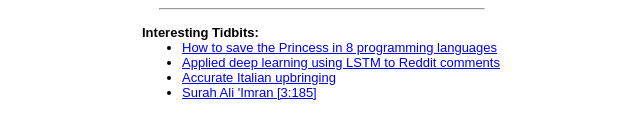
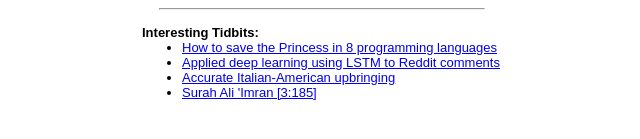
Before and after one commit to thebillest/thebillest.github.io, a plain HTML site: page index.html in a window 1280 px wide. Shown: the part 269-408 px from the top of the page, 318-958 px from the left. Drawn offline with Linux system fonts and the light colour scheme.

Commit message:
Update index.html

```diff
--- a/index.html
+++ b/index.html
@@ -45,7 +45,7 @@
 	<ul style="padding-top:0px;margin-top:0px;">
 		<li><a href="https://www.toggl.com/programming-princess/">How to save the Princess in 8 programming languages</a>
 		<li><a href="https://www.comment.ai/">Applied deep learning using LSTM to Reddit comments</a>
-		<li><a href="https://www.youtube.com/watch?v=M9dBXnw9b8E">Accurate Italian upbringing</a>
+		<li><a href="https://www.youtube.com/watch?v=M9dBXnw9b8E">Accurate Italian-American upbringing</a>
 		<li><a href="https://www.quran.com/3/185">Surah Ali 'Imran [3:185]</a>
 	</ul>
 </div>
```
